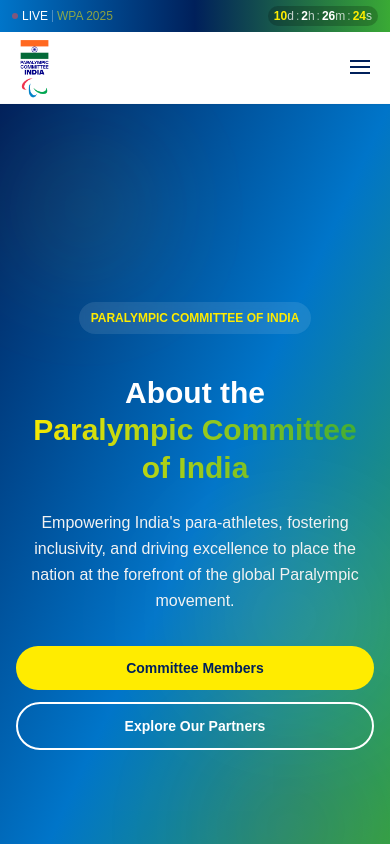
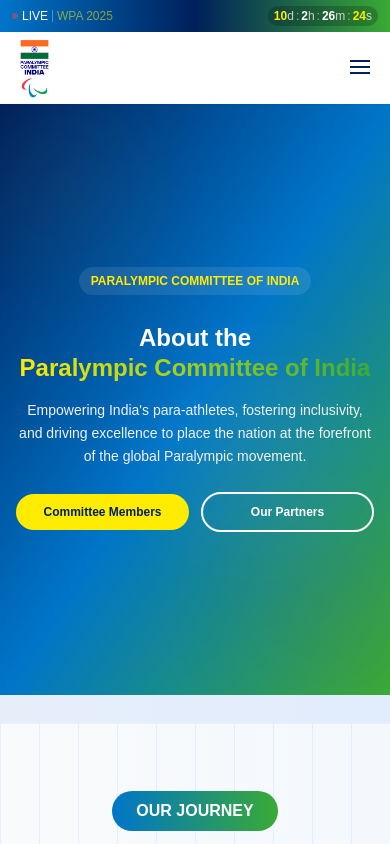
Before and after one commit to DSeT-Consulting/PCI-New-Combined, a Next.js app in the folder PCI/: page /about in a window 390 px wide. Shown: the top 844 px of the page. Built offline with nearby package versions, Linux system fonts and the light colour scheme.

Commit message:
fix(about): optimize hero height for better mobile UX

```diff
--- a/PCI/src/app/about/page.tsx
+++ b/PCI/src/app/about/page.tsx
@@ -243,40 +243,40 @@
             <Navbar />
             <div className="min-h-screen bg-white">
                 {/* Hero Section */}
-                <section className="relative min-h-screen sm:h-screen flex items-center justify-center overflow-hidden bg-gradient-to-br from-paralympic-navy via-paralympic-blue to-paralympic-green py-16 sm:py-20">
+                <section className="relative h-[70vh] sm:h-[80vh] lg:h-screen flex items-center justify-center overflow-hidden bg-gradient-to-br from-paralympic-navy via-paralympic-blue to-paralympic-green">
                     <div className="absolute inset-0">
-                        <div className="absolute top-10 left-5 sm:top-20 sm:left-20 w-32 h-32 sm:w-48 sm:h-48 lg:w-64 lg:h-64 bg-paralympic-yellow/20 rounded-full blur-3xl animate-pulse"></div>
-                        <div className="absolute bottom-10 right-5 sm:bottom-20 sm:right-20 w-40 h-40 sm:w-60 sm:h-60 lg:w-80 lg:h-80 bg-paralympic-red/20 rounded-full blur-3xl animate-pulse" style={{ animationDelay: '2s' }}></div>
-                        <div className="absolute top-1/2 left-1/2 transform -translate-x-1/2 -translate-y-1/2 w-48 h-48 sm:w-72 sm:h-72 lg:w-96 lg:h-96 bg-white/10 rounded-full blur-3xl animate-bounce-slow"></div>
+                        <div className="absolute top-8 left-3 sm:top-16 sm:left-16 lg:top-20 lg:left-20 w-24 h-24 sm:w-40 sm:h-40 lg:w-64 lg:h-64 bg-paralympic-yellow/20 rounded-full blur-3xl animate-pulse"></div>
+                        <div className="absolute bottom-8 right-3 sm:bottom-16 sm:right-16 lg:bottom-20 lg:right-20 w-28 h-28 sm:w-48 sm:h-48 lg:w-80 lg:h-80 bg-paralympic-red/20 rounded-full blur-3xl animate-pulse" style={{ animationDelay: '2s' }}></div>
+                        <div className="absolute top-1/2 left-1/2 transform -translate-x-1/2 -translate-y-1/2 w-32 h-32 sm:w-56 sm:h-56 lg:w-96 lg:h-96 bg-white/10 rounded-full blur-3xl animate-bounce-slow"></div>
                     </div>
 
-                    <div className="relative z-10 text-center text-white max-w-6xl mx-auto px-4 sm:px-6 lg:px-8">
-                        <div className="mb-6 sm:mb-8">
-                            <div className="inline-flex items-center bg-white/10 backdrop-blur-sm px-3 py-2 sm:px-4 sm:py-2.5 lg:px-6 lg:py-3 rounded-full mb-4 sm:mb-6">
+                    <div className="relative z-10 text-center text-white max-w-5xl mx-auto px-4 sm:px-6 lg:px-8 py-8 sm:py-12">
+                        <div className="mb-4 sm:mb-6">
+                            <div className="inline-flex items-center bg-white/10 backdrop-blur-sm px-3 py-1.5 sm:px-4 sm:py-2 lg:px-6 lg:py-3 rounded-full mb-3 sm:mb-4">
                                 <span className="text-paralympic-yellow font-bold text-xs sm:text-sm lg:text-lg">PARALYMPIC COMMITTEE OF INDIA</span>
                             </div>
                         </div>
 
-                        <h1 className="text-3xl sm:text-4xl md:text-5xl lg:text-6xl xl:text-7xl font-bold mb-4 sm:mb-6 leading-tight">
+                        <h1 className="text-2xl sm:text-3xl md:text-4xl lg:text-5xl xl:text-6xl font-bold mb-3 sm:mb-4 lg:mb-6 leading-tight">
                             About the
-                            <span className="block bg-gradient-to-r from-paralympic-yellow to-paralympic-green bg-clip-text text-transparent pb-2">
+                            <span className="block bg-gradient-to-r from-paralympic-yellow to-paralympic-green bg-clip-text text-transparent pb-1 sm:pb-2">
                                 Paralympic Committee of India
                             </span>
                         </h1>
 
-                        <p className="text-base sm:text-lg md:text-xl lg:text-2xl text-paralympic-gray max-w-2xl sm:max-w-3xl lg:max-w-4xl mx-auto mb-8 sm:mb-12 leading-relaxed">
+                        <p className="text-sm sm:text-base md:text-lg lg:text-xl text-paralympic-gray max-w-xl sm:max-w-2xl lg:max-w-3xl mx-auto mb-6 sm:mb-8 lg:mb-10 leading-relaxed">
                             Empowering India&apos;s para-athletes, fostering inclusivity, and driving excellence to place the nation at the forefront of the global Paralympic movement.
                         </p>
 
-                        <div className="flex flex-col sm:flex-row gap-3 sm:gap-4 justify-center items-center max-w-lg sm:max-w-none mx-auto">
-                            <Link href="/committee-members" className="w-full sm:w-auto">
-                                <button className="w-full sm:w-auto bg-paralympic-yellow text-paralympic-navy px-6 sm:px-8 py-3 sm:py-4 rounded-full font-bold text-sm sm:text-base hover:bg-white transition-all duration-300 transform hover:scale-105">
+                        <div className="flex flex-row gap-3 sm:gap-4 justify-center items-center max-w-md sm:max-w-lg mx-auto">
+                            <Link href="/committee-members" className="flex-1">
+                                <button className="w-full bg-paralympic-yellow text-paralympic-navy px-4 sm:px-6 py-2.5 sm:py-3 rounded-full font-bold text-xs sm:text-sm lg:text-base hover:bg-white transition-all duration-300 transform hover:scale-105">
                                     Committee Members
                                 </button>
                             </Link>
-                            <Link href="/partners" className="w-full sm:w-auto">
-                                <button className="w-full sm:w-auto border-2 border-white text-white px-6 sm:px-8 py-3 sm:py-4 rounded-full font-bold text-sm sm:text-base hover:bg-white hover:text-paralympic-navy transition-all duration-300 transform hover:scale-105">
-                                    Explore Our Partners
+                            <Link href="/partners" className="flex-1">
+                                <button className="w-full border-2 border-white text-white px-4 sm:px-6 py-2.5 sm:py-3 rounded-full font-bold text-xs sm:text-sm lg:text-base hover:bg-white hover:text-paralympic-navy transition-all duration-300 transform hover:scale-105">
+                                    Our Partners
                                 </button>
                             </Link>
                         </div>
```
